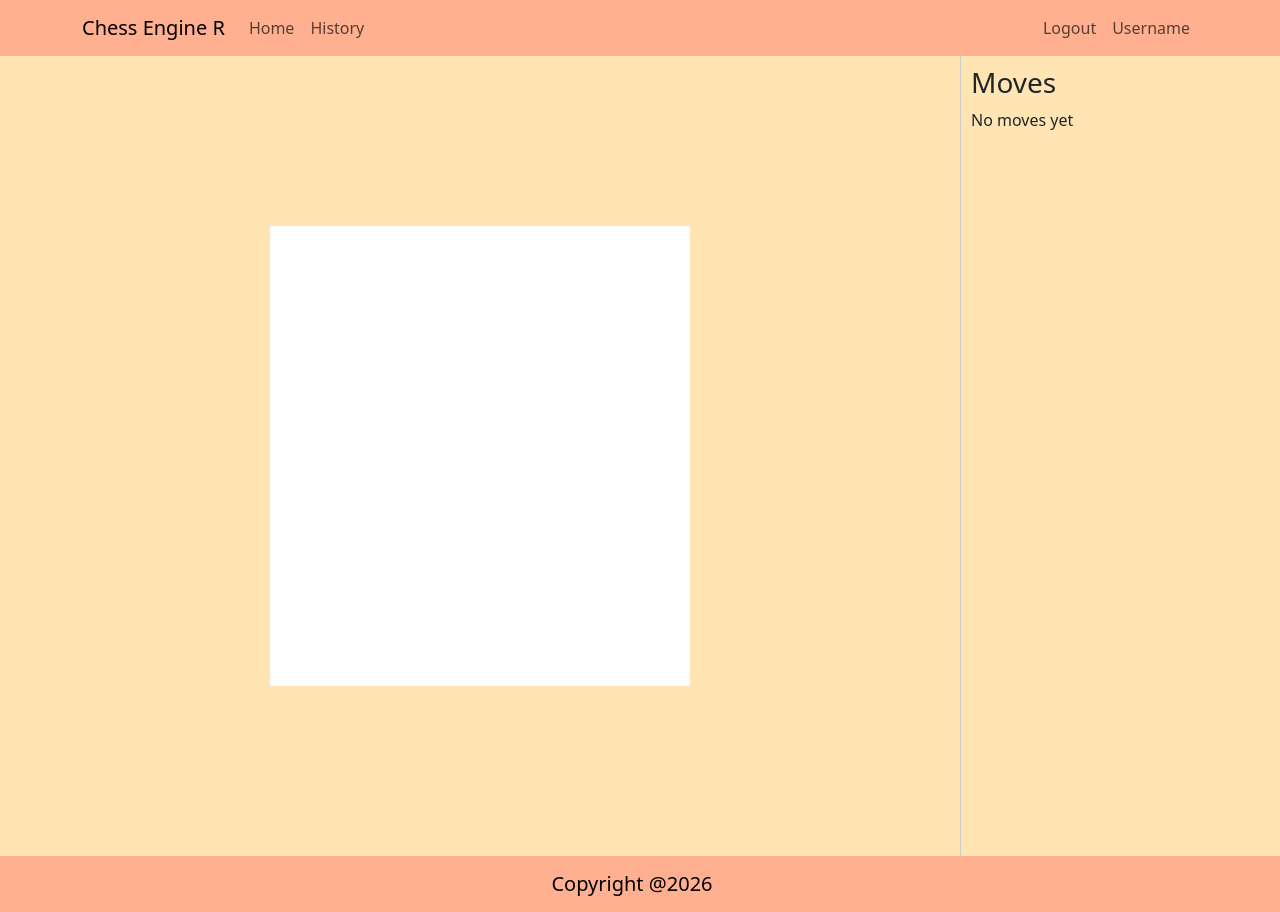
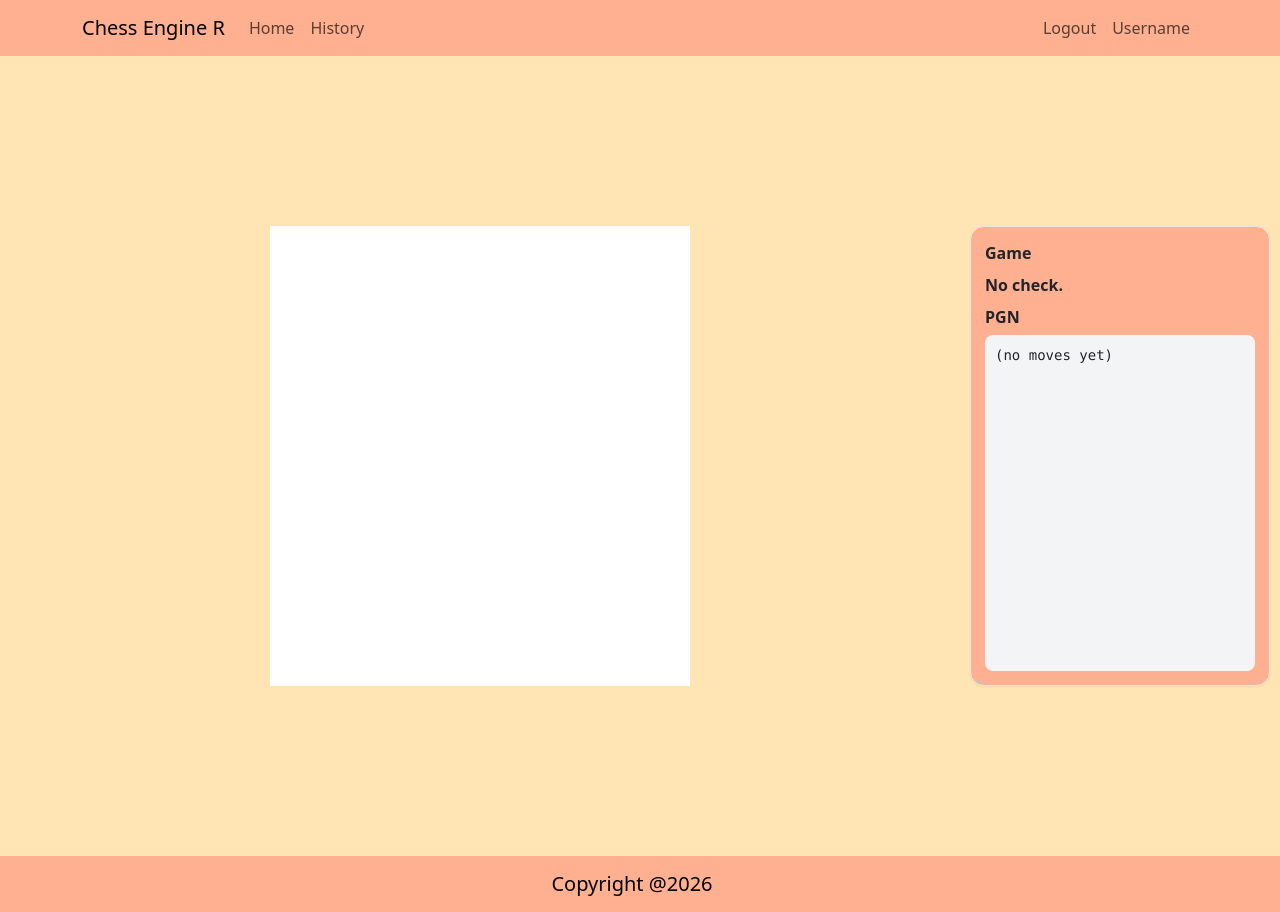
Before and after one commit to Kris1007/chessEngineR, a React (Vite) app in the folder my-react-app/: page / in a window 1280 px wide. Built offline with nearby package versions, Linux system fonts and the light colour scheme.

Commit message:
Merge branch 'main' of https://github.com/Kris1007/chessEngineR into Dakshesh_chess

```diff
--- a/my-react-app/src/App.tsx
+++ b/my-react-app/src/App.tsx
@@ -4,9 +4,25 @@ import Header from "./Header";
 import Footer from "./Footer";
 import SidePanel from "./SidePanel";
 
+export type GameStatus = {
+  inCheck: boolean;
+  checkColor: "White" | "Black" | null;
+  inCheckmate: boolean;
+  checkmateColor: "White" | "Black" | null;
+  inDraw: boolean;
+};
+
+const initialStatus: GameStatus = {
+  inCheck: false,
+  checkColor: null,
+  inCheckmate: false,
+  checkmateColor: null,
+  inDraw: false,
+};
+
 export default function App() {
   const [pgn, setPgn] = useState("");
-  const [isCheck, setIsCheck] = useState(false);
+  const [status, setStatus] = useState<GameStatus>(initialStatus);
 
   return (
     <div style={{ backgroundColor: "#FFE5B4"}}>
@@ -14,10 +30,18 @@ export default function App() {
       <Header />
       <div style={{ display: "flex", flex: 1 }}>
         <div style={{ flex: 3 }}>
-          <Chessboard setPgn={setPgn} setIsCheck={setIsCheck} />
+          <Chessboard setPgn={setPgn} setStatus={setStatus} />
         </div>
-        <div style={{ flex: 1 }}>
-          <SidePanel pgn={pgn} isCheck={isCheck} />
+        <div
+          style={{
+            flex: 1,
+            display: "flex",
+            alignItems: "center",
+            justifyContent: "center",
+            height: "100vh",
+          }}
+        >
+          <SidePanel pgn={pgn} status={status} />
         </div>
       </div>
 
--- a/my-react-app/src/Footer.tsx
+++ b/my-react-app/src/Footer.tsx
@@ -1,7 +1,5 @@
 import Container from 'react-bootstrap/Container';
-import Nav from 'react-bootstrap/Nav';
 import Navbar from 'react-bootstrap/Navbar';
-import NavDropdown from 'react-bootstrap/NavDropdown';
 
 function Footer() {
   return (
--- a/my-react-app/src/SidePanel.tsx
+++ b/my-react-app/src/SidePanel.tsx
@@ -1,45 +1,51 @@
-import React from "react";
+import type { GameStatus } from "./App";
 
-type Props = {
+type SidePanelProps = {
   pgn: string;
-  isCheck: boolean;
+  status: GameStatus;
 };
 
-export default function SidePanel({ pgn, isCheck }: Props) {
-  const moves = pgn
-    .replace(/\d+\./g, "")
-    .trim()
-    .split(" ")
-    .filter(Boolean);
+export default function SidePanel({ pgn, status }: SidePanelProps) {
+  const headline = status.inCheckmate
+    ? `Checkmate — ${status.checkmateColor ?? "Unknown"} is in checkmate.`
+    : status.inDraw
+      ? "Draw."
+      : status.inCheck
+        ? `${status.checkColor ?? "Unknown"} king is in check.`
+        : "No check.";
+  const moveLines = pgn.trim().replace(/\s+(?=\d+\.)/g, "\n");
 
   return (
     <div
       style={{
-        width: "250px",
-        borderLeft: "1px solid #ccc",
-        padding: "10px",
-        height: "100vh",
-        overflowY: "auto",
-        background: "#FFE5B4",
+        height: 460,
+        width: 300,
+        display: "flex",
+        flexDirection: "column",
+        padding: 14,
+        backgroundColor: "#FFB090",
+        border: "1px solid #E5E7EB",
+        borderRadius: 14,
+        boxShadow: "0 1px 2px rgba(0,0,0,0.06)",
       }}
     >
-      <h3>Moves</h3>
-
-      {moves.length === 0 && <p>No moves yet</p>}
-
-      <ul style={{ listStyle: "none", padding: 0 }}>
-        {moves.map((move, index) => (
-          <li key={index} style={{ padding: "4px 0" }}>
-            <strong>{index + 1}.</strong> {move}
-          </li>
-        ))}
-      </ul>
-
-      {isCheck && (
-        <div style={{ marginTop: "10px", color: "red" }}>
-          ⚠ King is in check
-        </div>
-      )}
+      <div style={{ fontWeight: 700, marginBottom: 8 }}>Game</div>
+      <div style={{ marginBottom: 8, fontWeight: 600 }}>{headline}</div>
+      <div style={{ fontWeight: 600, marginBottom: 6 }}>PGN</div>
+      <pre
+        style={{
+          whiteSpace: "pre-wrap",
+          wordBreak: "break-word",
+          background: "#F3F4F6",
+          borderRadius: 8,
+          padding: 10,
+          flex: 1,
+          overflow: "auto",
+          margin: 0,
+        }}
+      >
+        {moveLines || "(no moves yet)"}
+      </pre>
     </div>
   );
 }
--- a/my-react-app/src/chessboard/chessboard.tsx
+++ b/my-react-app/src/chessboard/chessboard.tsx
@@ -1,9 +1,29 @@
+import { useEffect } from "react";
+import type { GameStatus } from "../App";
+
 type Props = {
   setPgn: (pgn: string) => void;
-  setIsCheck: (check: boolean) => void;
+  setStatus: (status: GameStatus) => void;
 };
 
-export default function Chessboard({ setPgn, setIsCheck }: Props) {
+declare global {
+  interface Window {
+    updateReactState?: (pgn: string, status: GameStatus) => void;
+  }
+}
+
+export default function Chessboard({ setPgn, setStatus }: Props) {
+  useEffect(() => {
+    window.updateReactState = (nextPgn, nextStatus) => {
+      setPgn(nextPgn);
+      setStatus(nextStatus);
+    };
+
+    return () => {
+      delete window.updateReactState;
+    };
+  }, [setPgn, setStatus]);
+
   return (
     <div style={{
         display: "flex",
```
